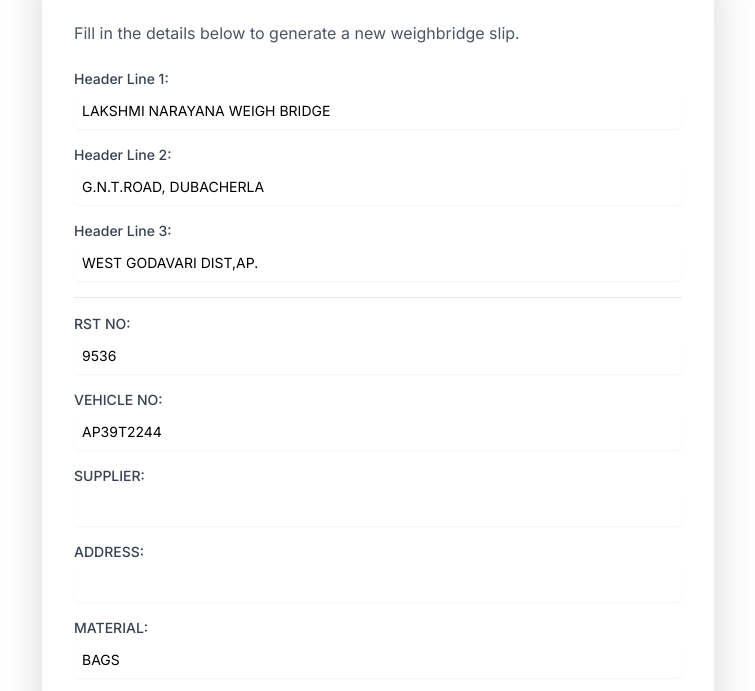
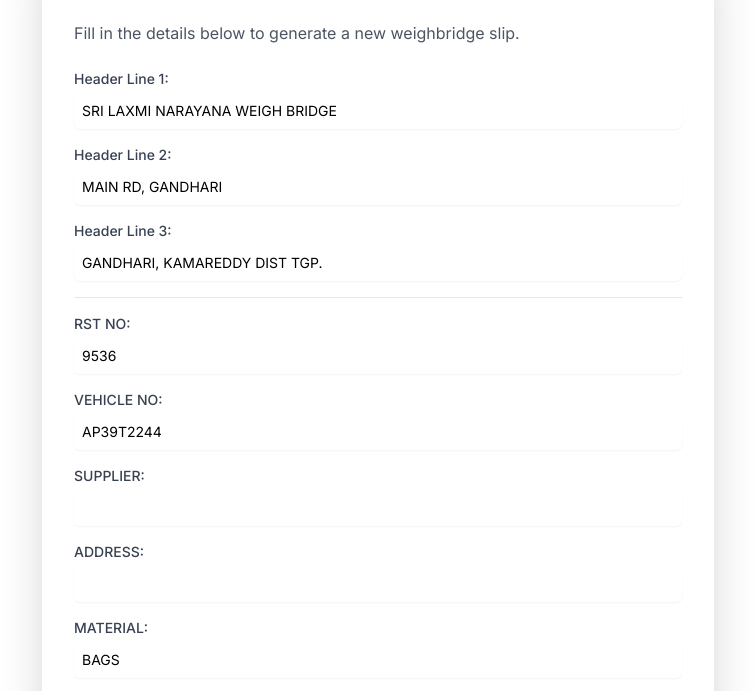
Before and after one commit to vyasshubh/Weighbridge-App, a plain HTML site: page index.html in a window 1280 px wide. Shown: the part 87-778 px from the top of the page, without its empty margins (262-1017 px from the left). Drawn offline with nearby package versions, Linux system fonts and the light colour scheme.

Commit message:
Update index.html

```diff
--- a/index.html
+++ b/index.html
@@ -46,15 +46,15 @@
             <form id="slipForm" class="space-y-4">
                 <div>
                     <label for="headerLine1" class="block text-sm font-medium text-gray-700">Header Line 1:</label>
-                    <input type="text" id="headerLine1" value="LAKSHMI NARAYANA WEIGH BRIDGE" class="mt-1 block w-full rounded-md border-gray-300 shadow-sm focus:border-indigo-500 focus:ring-indigo-500 sm:text-sm p-2">
+                    <input type="text" id="headerLine1" value="SRI LAXMI NARAYANA WEIGH BRIDGE" class="mt-1 block w-full rounded-md border-gray-300 shadow-sm focus:border-indigo-500 focus:ring-indigo-500 sm:text-sm p-2">
                 </div>
                 <div>
                     <label for="headerLine2" class="block text-sm font-medium text-gray-700">Header Line 2:</label>
-                    <input type="text" id="headerLine2" value="G.N.T.ROAD, DUBACHERLA" class="mt-1 block w-full rounded-md border-gray-300 shadow-sm focus:border-indigo-500 focus:ring-indigo-500 sm:text-sm p-2">
+                    <input type="text" id="headerLine2" value="MAIN RD, GANDHARI" class="mt-1 block w-full rounded-md border-gray-300 shadow-sm focus:border-indigo-500 focus:ring-indigo-500 sm:text-sm p-2">
                 </div>
                 <div>
                     <label for="headerLine3" class="block text-sm font-medium text-gray-700">Header Line 3:</label>
-                    <input type="text" id="headerLine3" value="WEST GODAVARI DIST,AP." class="mt-1 block w-full rounded-md border-gray-300 shadow-sm focus:border-indigo-500 focus:ring-indigo-500 sm:text-sm p-2">
+                    <input type="text" id="headerLine3" value="GANDHARI, KAMAREDDY DIST TGP." class="mt-1 block w-full rounded-md border-gray-300 shadow-sm focus:border-indigo-500 focus:ring-indigo-500 sm:text-sm p-2">
                 </div>
 
                 <hr class="my-6">
```
